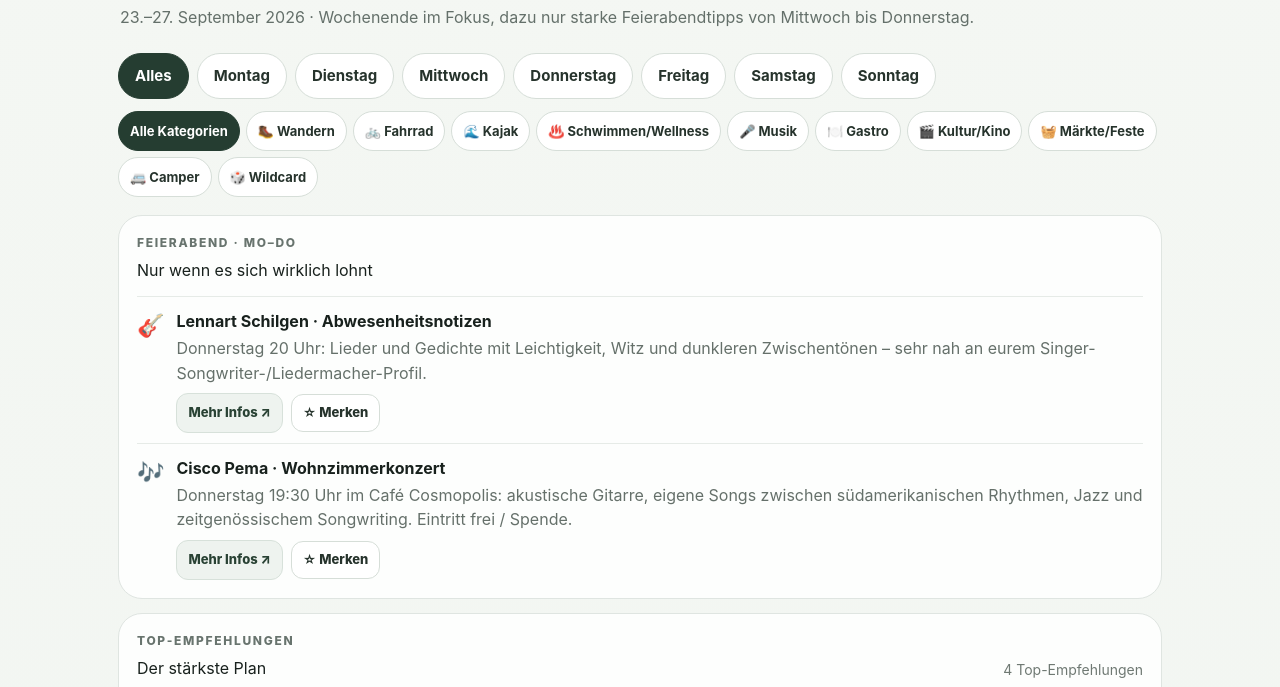
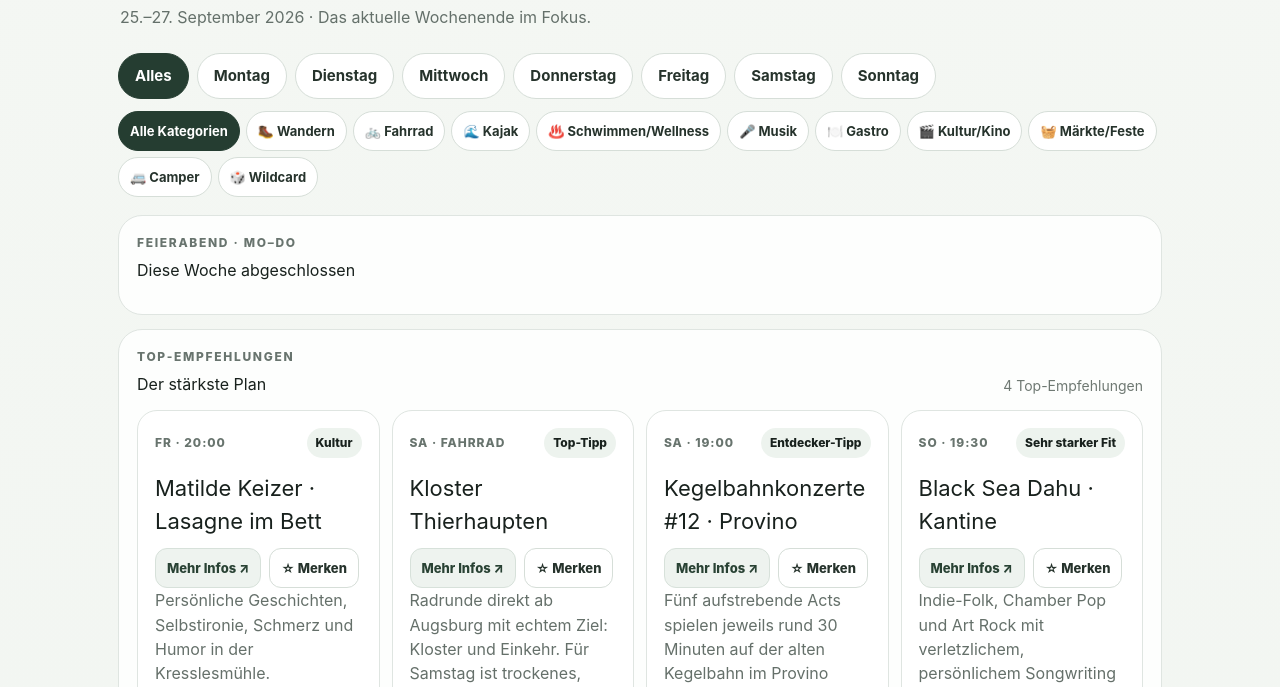
Before and after one commit to danieleckert86-ux/freizeitplaner, a website built with Vite: page index.html in a window 1280 px wide. Shown: the part 113-800 px from the top of the page. Built offline with nearby package versions, Linux system fonts and the light colour scheme; some packages are replaced by stand-ins of ours; no server answers; the database is empty.

Commit message:
Remove expired weekday recommendations

```diff
--- a/index.html
+++ b/index.html
@@ -2,15 +2,10 @@
 <html lang="de">
 <head><meta charset="UTF-8"/><meta name="viewport" content="width=device-width,initial-scale=1.0"/><title>FREIZEITPLANER</title><meta name="theme-color" content="#253d31"/><link rel="icon" href="./favicon.svg" type="image/svg+xml"/><link rel="apple-touch-icon" href="./favicon.svg"/><link rel="manifest" href="./site.webmanifest"/><link rel="stylesheet" href="./src/styles.css"/></head>
 <body><div id="app"><main class="shell">
-<header class="hero"><div><p class="eyebrow">FREIZEITPLANER · AUGSBURG</p><h1>Wochenende auf einen Blick</h1><p class="sub">23.–27. September 2026 · Wochenende im Fokus, dazu nur starke Feierabendtipps von Mittwoch bis Donnerstag.</p></div></header>
+<header class="hero"><div><p class="eyebrow">FREIZEITPLANER · AUGSBURG</p><h1>Wochenende auf einen Blick</h1><p class="sub">25.–27. September 2026 · Das aktuelle Wochenende im Fokus.</p></div></header>
 <nav class="filters" aria-label="Tage filtern"><button class="filter active" data-day="all">Alles</button><button class="filter" data-day="mo">Montag</button><button class="filter" data-day="di">Dienstag</button><button class="filter" data-day="mi">Mittwoch</button><button class="filter" data-day="do">Donnerstag</button><button class="filter" data-day="fr">Freitag</button><button class="filter" data-day="sa">Samstag</button><button class="filter" data-day="so">Sonntag</button></nav>
 <nav class="category-filters main-category-filters" aria-label="Aktuelle Vorschläge nach Kategorie filtern"><button class="category-filter active" data-category="all">Alle Kategorien</button><button class="category-filter" data-category="wandern">🥾 Wandern</button><button class="category-filter" data-category="fahrrad">🚲 Fahrrad</button><button class="category-filter" data-category="kajak">🌊 Kajak</button><button class="category-filter" data-category="wellness">♨️ Schwimmen/Wellness</button><button class="category-filter" data-category="musik">🎤 Musik</button><button class="category-filter" data-category="gastro">🍽️ Gastro</button><button class="category-filter" data-category="kultur">🎬 Kultur/Kino</button><button class="category-filter" data-category="markt">🧺 Märkte/Feste</button><button class="category-filter" data-category="camper">🚐 Camper</button><button class="category-filter" data-category="wildcard">🎲 Wildcard</button></nav>
-<section class="panel weekday-panel" id="weekdaySection"><div class="section-head"><div><p class="eyebrow">FEIERABEND · MO–DO</p><h2>Nur wenn es sich wirklich lohnt</h2></div></div><div class="alt-list" id="weekdayTips">
-<div class="alt weekday-tip" data-day="mi" data-category="kultur"><span>🎬</span><div><b>Steckerlfischfiasko · CinemaxX</b><p>Mittwoch 17:15 oder 19:45 Uhr: Eberhofer-Krimikomödie mit Sebastian Bezzel und Simon Schwarz – bayerisch, skurril und humorvoll statt düster.</p><div class="alt-actions"><a class="info-link" href="https://augsburg.critic.de/kinoprogramm/film/steckerlfischfiasko-403525/" target="_blank" rel="noopener noreferrer">Mehr Infos ↗</a><button class="favorite-btn compact" type="button" data-favorite data-id="steckerlfischfiasko-augsburg-2026-09-23" data-title="Steckerlfischfiasko · CinemaxX" data-day-label="Mittwoch" data-category-label="Kultur/Kino" data-description="Eberhofer-Krimikomödie im CinemaxX Augsburg." data-url="https://augsburg.critic.de/kinoprogramm/film/steckerlfischfiasko-403525/">☆ Merken</button></div></div></div>
-<div class="alt weekday-tip" data-day="mi" data-category="musik"><span>🎤</span><div><b>Fatoni · Drama endet nie</b><p>Mittwoch 20 Uhr in München: textstarker Rap mit lakonischem Witz, Alltagsbeobachtung, Pop, Klavier und Melancholie – außergewöhnlich guter Match zu eurem Danger-Dan-Signal.</p><div class="alt-actions"><a class="info-link" href="https://www.muffatwerk.de/de/events/view/7897/fatoni" target="_blank" rel="noopener noreferrer">Mehr Infos ↗</a><button class="favorite-btn compact" type="button" data-favorite data-id="fatoni-muenchen-2026-09-23" data-title="Fatoni · München" data-day-label="Mittwoch" data-category-label="Musik" data-description="Textstarker Rap mit lakonischem Witz, Pop, Klavier und Melancholie." data-url="https://www.muffatwerk.de/de/events/view/7897/fatoni">☆ Merken</button></div></div></div>
-<div class="alt weekday-tip" data-day="do" data-category="musik"><span>🎸</span><div><b>Lennart Schilgen · Abwesenheitsnotizen</b><p>Donnerstag 20 Uhr: Lieder und Gedichte mit Leichtigkeit, Witz und dunkleren Zwischentönen – sehr nah an eurem Singer-Songwriter-/Liedermacher-Profil.</p><div class="alt-actions"><a class="info-link" href="https://www.kresslesmuehle.de/programm/2531980/" target="_blank" rel="noopener noreferrer">Mehr Infos ↗</a><button class="favorite-btn compact" type="button" data-favorite data-id="lennart-schilgen-2026-09-24" data-title="Lennart Schilgen · Abwesenheitsnotizen" data-day-label="Donnerstag" data-category-label="Musik" data-description="Lieder und Gedichte mit Humor, Melancholie und persönlichem Songwriting." data-url="https://www.kresslesmuehle.de/programm/2531980/">☆ Merken</button></div></div></div>
-<div class="alt weekday-tip" data-day="do" data-category="musik"><span>🎶</span><div><b>Cisco Pema · Wohnzimmerkonzert</b><p>Donnerstag 19:30 Uhr im Café Cosmopolis: akustische Gitarre, eigene Songs zwischen südamerikanischen Rhythmen, Jazz und zeitgenössischem Songwriting. Eintritt frei / Spende.</p><div class="alt-actions"><a class="info-link" href="https://grandhotel-cosmopolis.org/events/wohnzimmerkonzert-mit-cisco-pema/" target="_blank" rel="noopener noreferrer">Mehr Infos ↗</a><button class="favorite-btn compact" type="button" data-favorite data-id="cisco-pema-2026-09-24" data-title="Cisco Pema · Wohnzimmerkonzert" data-day-label="Donnerstag" data-category-label="Musik" data-description="Intimes akustisches Wohnzimmerkonzert im Café Cosmopolis." data-url="https://grandhotel-cosmopolis.org/events/wohnzimmerkonzert-mit-cisco-pema/">☆ Merken</button></div></div></div>
-</div></section>
+<section class="panel weekday-panel" id="weekdaySection"><div class="section-head"><div><p class="eyebrow">FEIERABEND · MO–DO</p><h2>Diese Woche abgeschlossen</h2></div></div><div class="alt-list" id="weekdayTips"></div></section>
 <section class="section" id="topSection"><div class="section-head"><div><p class="eyebrow">TOP-EMPFEHLUNGEN</p><h2>Der stärkste Plan</h2></div><span id="statusText">4 Top-Empfehlungen</span></div><div class="cards" id="topCards">
 <article class="card" data-day="fr" data-category="kultur"><div class="card-top"><span class="day">FR · 20:00</span><span class="badge">Kultur</span></div><h3>Matilde Keizer · Lasagne im Bett</h3><div class="card-actions"><a class="info-link" href="https://www.kresslesmuehle.de/programm/2490042/" target="_blank" rel="noopener noreferrer">Mehr Infos ↗</a><button class="favorite-btn" type="button" data-favorite data-id="matilde-keizer-2026-09-25" data-title="Matilde Keizer – Lasagne im Bett" data-day-label="Freitag" data-category-label="Kultur" data-description="Persönliche Geschichten, Selbstironie, Schmerz und Humor in der Kresslesmühle." data-url="https://www.kresslesmuehle.de/programm/2490042/">☆ Merken</button></div><p>Persönliche Geschichten, Selbstironie, Schmerz und Humor in der Kresslesmühle.</p><div class="facts"><span>🕗 20:00</span><span>📍 Augsburg</span></div><div class="why">Warum passend? Charakterstark, persönlich und humorvoll statt beliebiger Freitagabend-Termin.</div></article>
 <article class="card" data-day="sa" data-category="fahrrad"><div class="card-top"><span class="day">SA · FAHRRAD</span><span class="badge">Top-Tipp</span></div><h3>Kloster Thierhaupten</h3><div class="card-actions"><a class="info-link" href="https://www.komoot.com/de-de/smarttour/33224301" target="_blank" rel="noopener noreferrer">Mehr Infos ↗</a><button class="favorite-btn" type="button" data-favorite data-id="rad-kloster-thierhaupten-2026-09-26" data-title="Radtour Kloster Thierhaupten" data-day-label="Samstag" data-category-label="Fahrrad" data-description="Radrunde direkt ab Augsburg mit Kloster und Einkehr als Ziel." data-url="https://www.komoot.com/de-de/smarttour/33224301">☆ Merken</button></div><p>Radrunde direkt ab Augsburg mit echtem Ziel: Kloster und Einkehr. Für Samstag ist trockenes, sonniges Wetter angekündigt.</p><div class="stats"><div><b>55,7</b><small>km</small></div><div><b>190</b><small>hm</small></div><div><b>3:26</b><small>h</small></div></div><div class="why">Warum passend? Landschaft + Ziel unterwegs + Start in Augsburg.</div></article>
```
